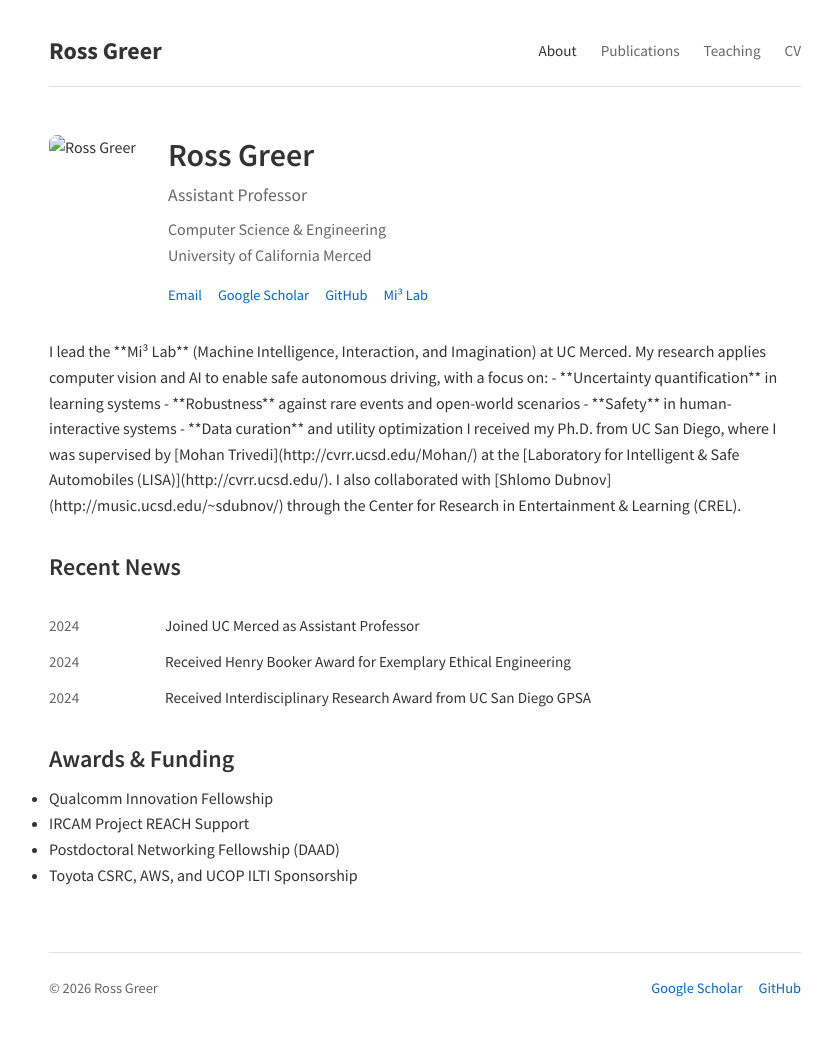
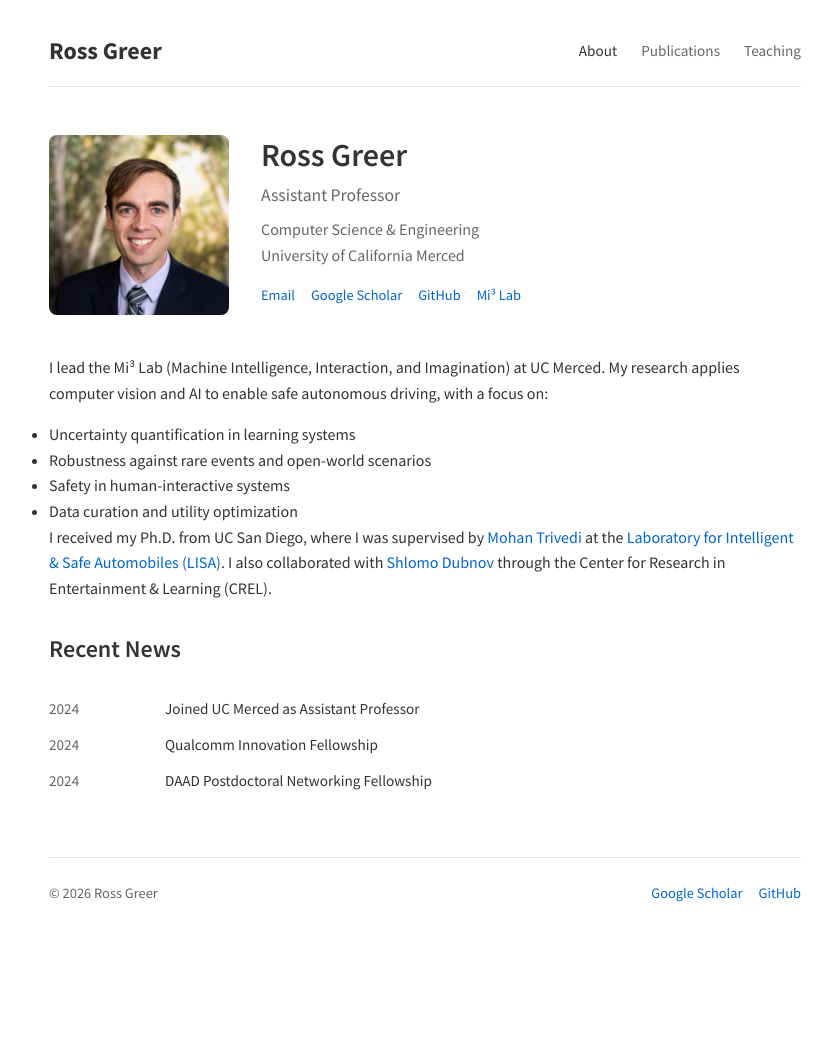
Before and after one commit to rossgreer/rossgreer.github.io, a Jekyll site: the page built from index.md, in a window 1280 px wide. Shown: the whole page, without its empty margins (215-1047 px from the left). Built offline with Jekyll 4.4.1, drawn with Linux system fonts in a browser that asks for light colours; some web fonts are replaced; after the commit the page ends 954 px from its top, so only the background shows below that.

Commit message:
Update site content and add headshot
- Add headshot image
- Remove CV page
- Fix markdown rendering in bio section
- Update recent news with Qualcomm and DAAD fellowships
- Remove awards/funding section from about page

Co-Authored-By: Claude Opus 4.5 <noreply@anthropic.com>

```diff
--- a/_includes/header.html
+++ b/_includes/header.html
@@ -5,7 +5,6 @@
       <li><a href="{{ '/' | relative_url }}"{% if page.url == '/' %} class="active"{% endif %}>About</a></li>
       <li><a href="{{ '/publications' | relative_url }}"{% if page.url == '/publications/' %} class="active"{% endif %}>Publications</a></li>
       <li><a href="{{ '/teaching' | relative_url }}"{% if page.url == '/teaching/' %} class="active"{% endif %}>Teaching</a></li>
-      <li><a href="{{ '/cv' | relative_url }}"{% if page.url == '/cv/' %} class="active"{% endif %}>CV</a></li>
     </ul>
   </nav>
 </header>
--- a/index.md
+++ b/index.md
@@ -20,14 +20,14 @@ title: About
   </div>
 </div>
 
-<div class="bio">
+<div class="bio" markdown="1">
 
-I lead the **Mi³ Lab** (Machine Intelligence, Interaction, and Imagination) at UC Merced. My research applies computer vision and AI to enable safe autonomous driving, with a focus on:
+I lead the Mi³ Lab (Machine Intelligence, Interaction, and Imagination) at UC Merced. My research applies computer vision and AI to enable safe autonomous driving, with a focus on:
 
-- **Uncertainty quantification** in learning systems
-- **Robustness** against rare events and open-world scenarios
-- **Safety** in human-interactive systems
-- **Data curation** and utility optimization
+- Uncertainty quantification in learning systems
+- Robustness against rare events and open-world scenarios
+- Safety in human-interactive systems
+- Data curation and utility optimization
 
 I received my Ph.D. from UC San Diego, where I was supervised by [Mohan Trivedi](http://cvrr.ucsd.edu/Mohan/) at the [Laboratory for Intelligent & Safe Automobiles (LISA)](http://cvrr.ucsd.edu/). I also collaborated with [Shlomo Dubnov](http://music.ucsd.edu/~sdubnov/) through the Center for Research in Entertainment & Learning (CREL).
 
@@ -42,17 +42,10 @@ I received my Ph.D. from UC San Diego, where I was supervised by [Mohan Trivedi]
   </div>
   <div class="news-item">
     <span class="news-date">2024</span>
-    <span>Received Henry Booker Award for Exemplary Ethical Engineering</span>
+    <span>Qualcomm Innovation Fellowship</span>
   </div>
   <div class="news-item">
     <span class="news-date">2024</span>
-    <span>Received Interdisciplinary Research Award from UC San Diego GPSA</span>
+    <span>DAAD Postdoctoral Networking Fellowship</span>
   </div>
 </div>
-
-## Awards & Funding
-
-- Qualcomm Innovation Fellowship
-- IRCAM Project REACH Support
-- Postdoctoral Networking Fellowship (DAAD)
-- Toyota CSRC, AWS, and UCOP ILTI Sponsorship
```
Also changed, not shown: cv.md (deleted, +0 -54 lines), assets/img/headshot.jpg (added).
